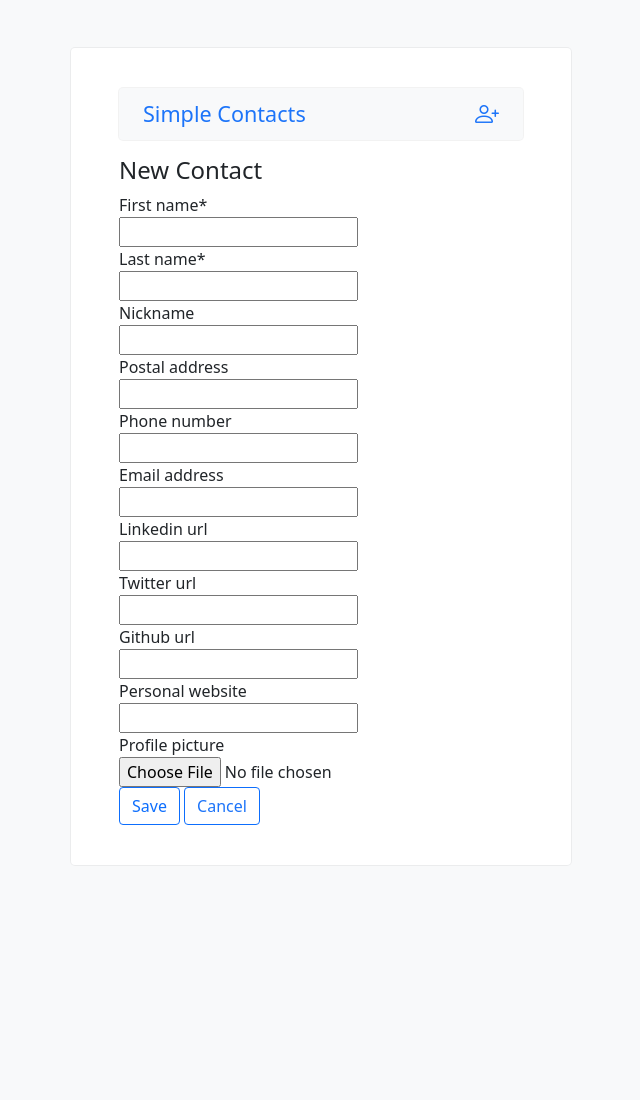
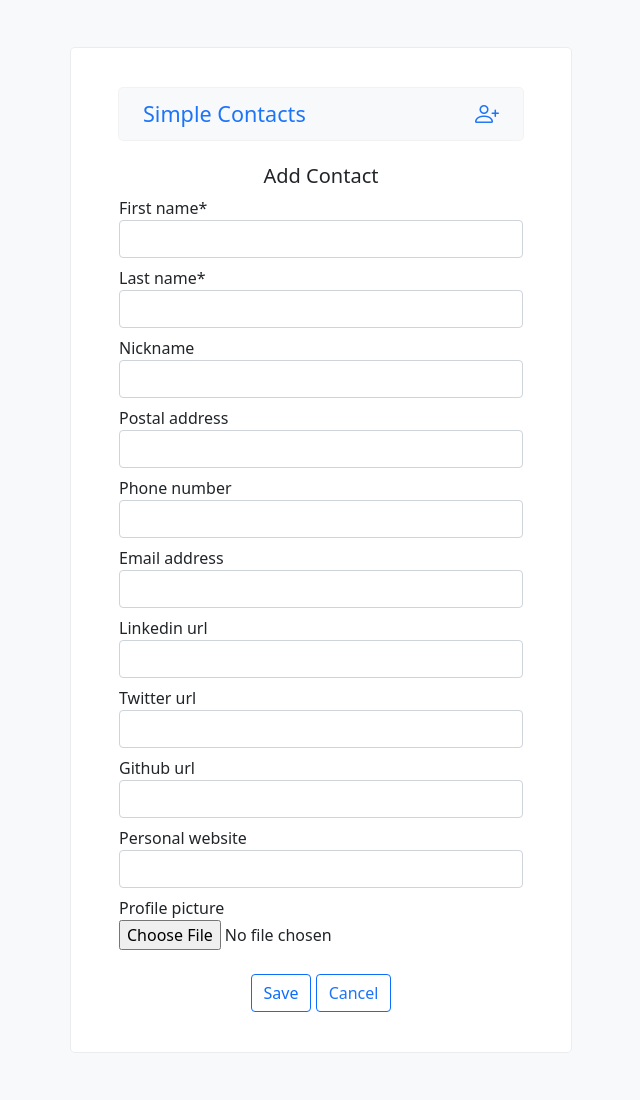
Before and after one commit to 4ka0/simple_contacts, a Django app: page /new/ in a window 1280 px wide. Shown: the whole page, without its empty margins (319-959 px from the left). Before the commit the page ends 866 px from the top, so only its background shows below. Run offline with Django 3.2, Linux system fonts and the light colour scheme; parts of the project's set-up code (start-up, migrations or seed data) failed here and were passed over; some libraries are stand-ins or nearby versions.

Commit message:
Updated new/edit contact forms

```diff
--- a/config/settings.py
+++ b/config/settings.py
@@ -140,3 +140,5 @@ STATICFILES_DIRS = [str(BASE_DIR.joinpath('static'))]
 
 MEDIA_URL = '/media/'
 MEDIA_ROOT = os.path.join(BASE_DIR, 'media')
+
+CRISPY_TEMPLATE_PACK = 'bootstrap4'
--- a/templates/contact_new.html
+++ b/templates/contact_new.html
@@ -6,13 +6,63 @@
 
     <div class="pb-3">
 
-        <h4>New Contact</h4>
+        <div class="text-center mt-4 mb-2">
+            <h5>Add Contact</h5>
+        </div>
 
-        <form method="post" enctype="multipart/form-data" id="formUpload">
+        <form method="post" enctype="multipart/form-data">
+
             {% csrf_token %}
-            {{ form|crispy }}
-            <button type="submit" class="btn btn-outline-primary mr-3">Save</button>
-            <a class="btn btn-outline-primary" role="button" href="{% url 'contact_list' %}">Cancel</a>
+
+            <div class="form-row my-2">
+                {{ form.first_name|as_crispy_field }}
+            </div>
+
+            <div class="form-row my-2">
+                {{ form.last_name|as_crispy_field }}
+            </div>
+
+            <div class="form-row my-2">
+                {{ form.nickname|as_crispy_field }}
+            </div>
+
+            <div class="form-row my-2">
+                {{ form.postal_address|as_crispy_field }}
+            </div>
+
+            <div class="form-row my-2">
+                {{ form.phone_number|as_crispy_field }}
+            </div>
+
+            <div class="form-row my-2">
+                {{ form.email_address|as_crispy_field }}
+            </div>
+
+            <div class="form-row my-2">
+                {{ form.linkedin_url|as_crispy_field }}
+            </div>
+
+            <div class="form-row my-2">
+                {{ form.twitter_url|as_crispy_field }}
+            </div>
+
+            <div class="form-row my-2">
+                {{ form.github_url|as_crispy_field }}
+            </div>
+
+            <div class="form-row my-2">
+                {{ form.personal_website|as_crispy_field }}
+            </div>
+
+            <div class="form-row my-2">
+                {{ form.profile_picture|as_crispy_field }}
+            </div>
+
+            <div class="text-center mt-4">
+                <button type="submit" class="btn btn-outline-primary mr-3">Save</button>
+                <a class="btn btn-outline-primary" role="button" href="{% url 'contact_list' %}">Cancel</a>
+            </div>
+
         </form>
 
     </div>
```
Also changed, not shown: templates/contact_edit.html (+54 -4 lines), templates/contact_list.html (+2 -37 lines).
